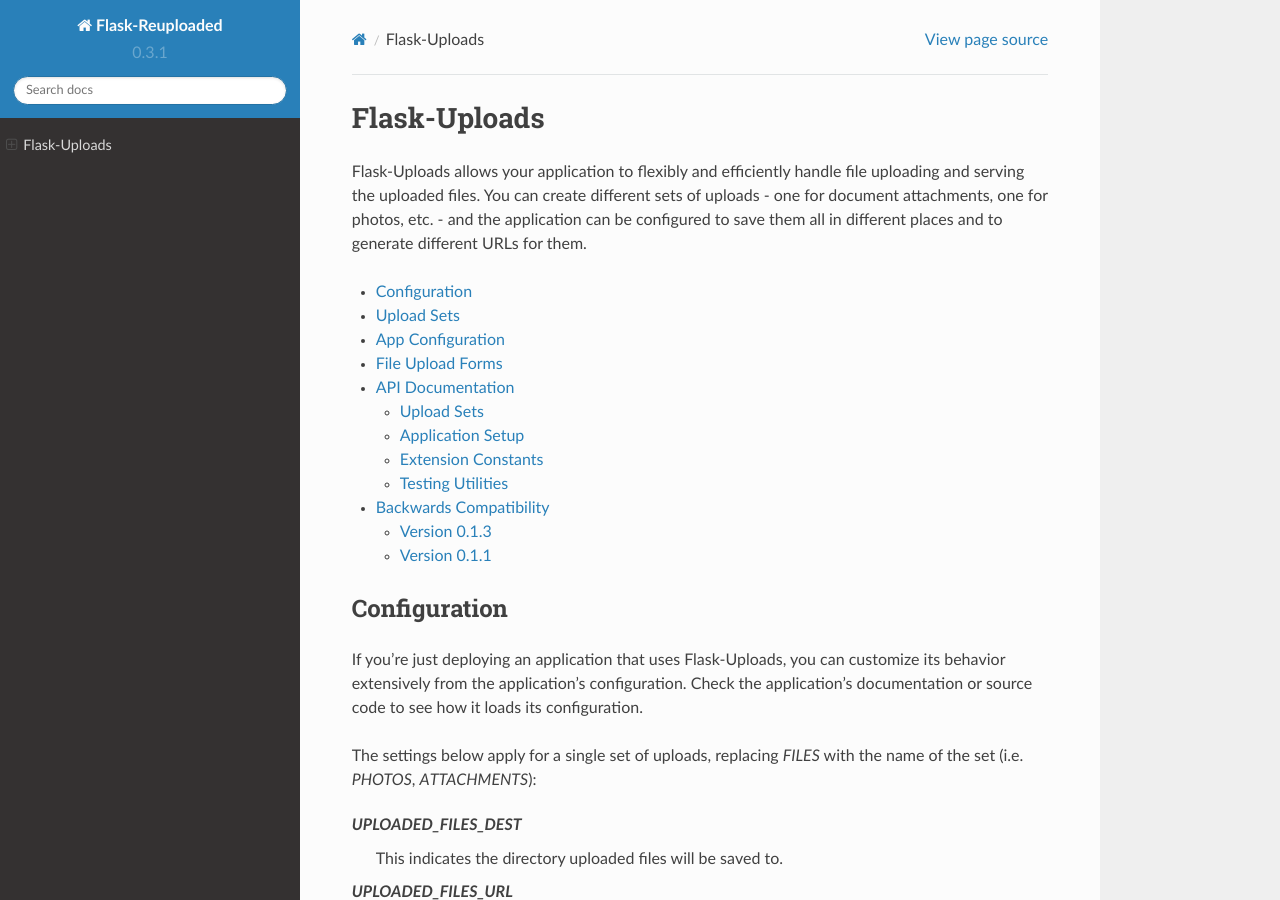
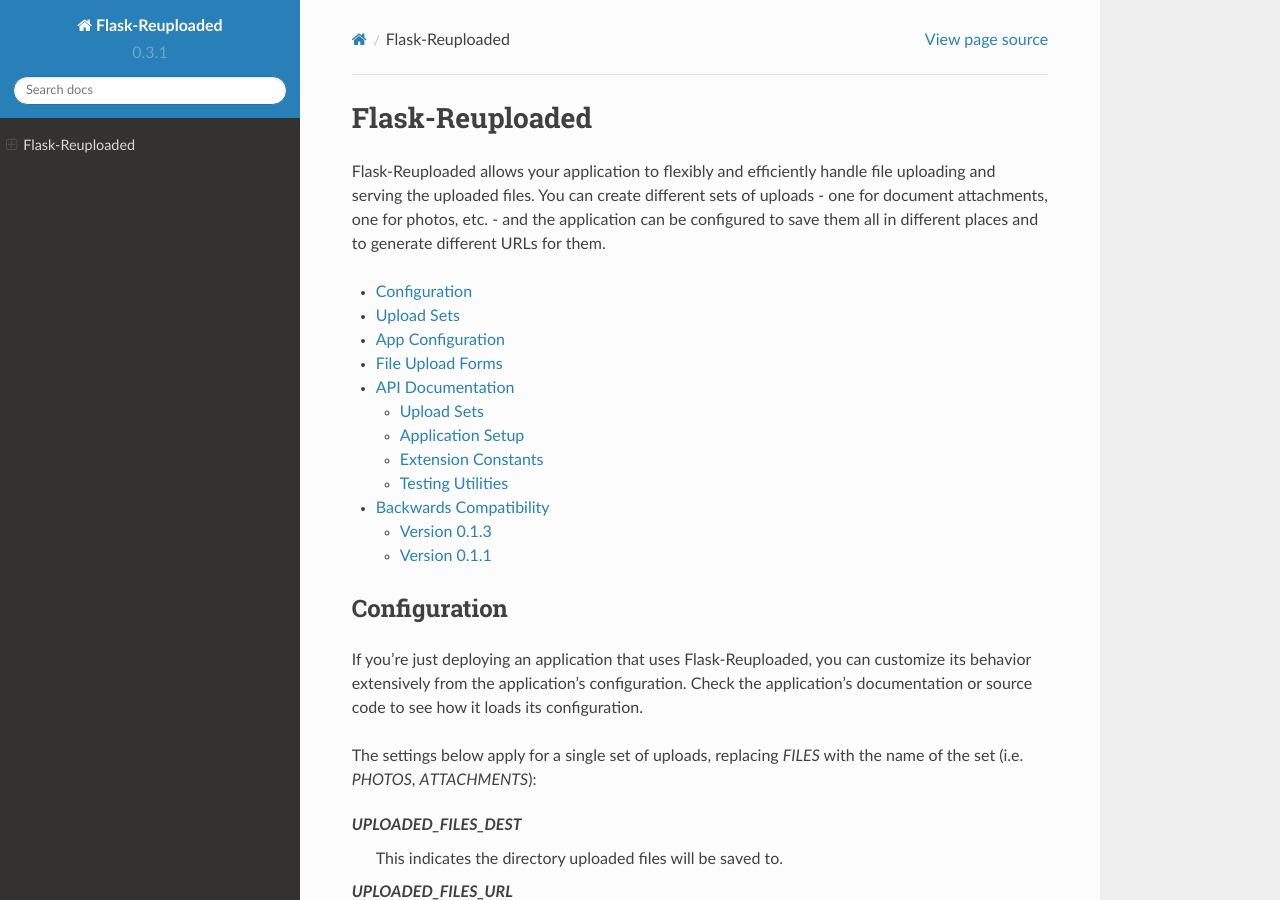
Before and after one commit to maxcountryman/flask-uploads, a Sphinx documentation site: the page built from docs/index.rst, in a window 1280 px wide and 900 px high. Built offline with Sphinx 7.4.7 and the Read the Docs theme 2.0.0, drawn with Linux system fonts in a browser that asks for light colours; some of the changed text lies outside the part shown.

Commit message:
Update main documentation
That is docs/index.rst.
- update name
- minor changes

modified:   CHANGES.rst
modified:   docs/index.rst

```diff
--- a/CHANGES.rst
+++ b/CHANGES.rst
@@ -3,6 +3,7 @@
 
 unreleased
 ----------
+- update docs/index.rst
 - use blue ReadTheDocs theme
 - update sphinx configuration
   (`#5 <https://github.com/jugmac00/flask-reuploaded/issues/5>`_)
--- a/docs/index.rst
+++ b/docs/index.rst
@@ -1,9 +1,9 @@
-=============
-Flask-Uploads
-=============
+================
+Flask-Reuploaded
+================
 .. currentmodule:: flask_uploads
 
-Flask-Uploads allows your application to flexibly and efficiently handle file
+Flask-Reuploaded allows your application to flexibly and efficiently handle file
 uploading and serving the uploaded files.
 You can create different sets of uploads - one for document attachments, one
 for photos, etc. - and the application can be configured to save them all in
@@ -16,7 +16,7 @@
 
 Configuration
 =============
-If you're just deploying an application that uses Flask-Uploads, you can
+If you're just deploying an application that uses Flask-Reuploaded, you can
 customize its behavior extensively from the application's configuration.
 Check the application's documentation or source code to see how it loads its
 configuration.
```
Also changed, not shown: other parts of docs/index.rst (+3 -6 lines).
